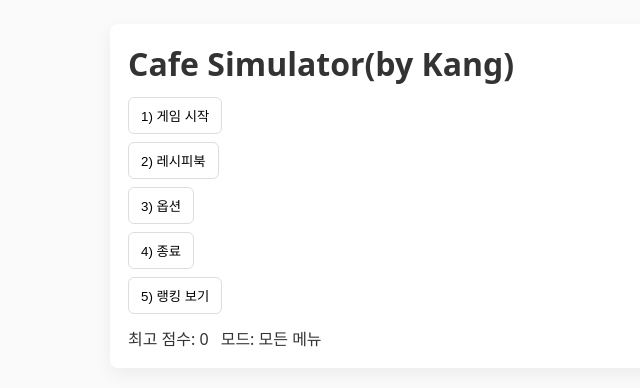
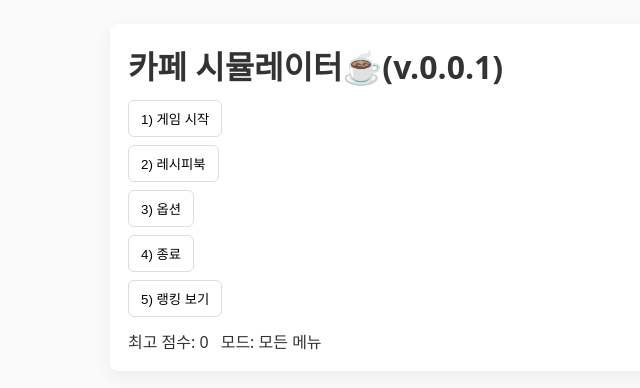
Before and after one commit to eokizy/somesome, a plain HTML site: page index.html in a window 1280 px wide. Shown: the whole page, without its empty margins (122-762 px from the left). Drawn offline with Linux system fonts and the light colour scheme.

Commit message:
index.html 업데이트

```diff
--- a/index.html
+++ b/index.html
@@ -3,7 +3,7 @@
 <head>
   <meta charset="utf-8" />
   <meta name="viewport" content="width=device-width,initial-scale=1" />
-  <title>Cafe Simulator</title>
+  <title>카페 시뮬레이터☕️(v.0.0.1)</title>
   <style>
     /* 기본 레이아웃 - 텍스트 중심 UI */
     :root{--bg:#fafafa;--card:#fff;--accent:#333}
@@ -37,7 +37,7 @@
 </head>
 <body>
   <div class="screen" id="app">
-    <h1>Cafe Simulator(by Kang)</h1>
+    <h1>카페 시뮬레이터☕️(v.0.0.1)</h1>
 
     <!-- HOME VIEW -->
     <div id="homeView">
```
